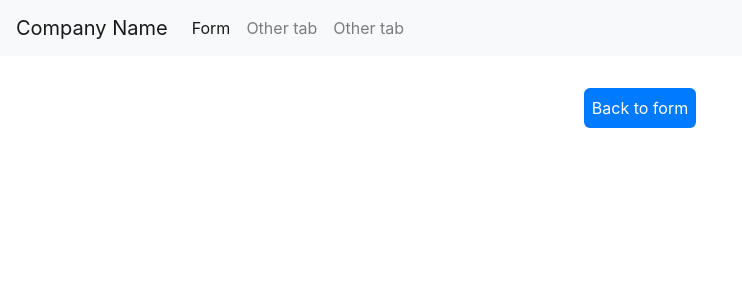
After one commit to AlexWardill/medical_form, a Django app: page /response in a window 1280 px wide. The commit adds this page. Shown: the top 300 px of the page, without its empty margins (0-742 px from the left). Run offline with Django 4.2, Linux system fonts and the light colour scheme; some libraries are stand-ins or nearby versions.

Commit message:
created response endpoint, creates new information object of form data

```diff
--- a/form/static/form/base.css
+++ b/form/static/form/base.css
@@ -10,3 +10,16 @@ and include in form.html*/
     padding: .2em;
     margin: .7em;
 }
+
+.a-container {
+    display: flex;
+    justify-content: center;
+    align-items: center;
+    margin-top: 2em;
+    width: 100%;
+}
+
+.back-btn {
+    padding: .5em;
+    border-radius: 6px;
+}
--- a/form/templates/form/form.html
+++ b/form/templates/form/form.html
@@ -1,7 +1,7 @@
 {% extends './base.html' %}
 
 {% block content %}
-<form class="form" method="post">
+<form class="form" method="post" action="/response">
     {% csrf_token %}
     <input type="text" placeholder="Name" name="name" class="form-control">
     <input type="text" placeholder="Email address" name="email" class="form-control">
--- /dev/null
+++ b/form/templates/form/response.html
@@ -0,0 +1,6 @@
+{% extends './base.html' %}
+{% block content %}
+<div class='a-container'>
+    <a class="btn-primary back-btn" href="/">Back to form</a>
+</div>
+{% endblock content %}
--- a/form/urls.py
+++ b/form/urls.py
@@ -2,5 +2,6 @@ from django.urls import path, include
 from . import views
 
 urlpatterns = [
-    path('', views.form, name='form')
+    path('', views.form, name='form'),
+    path('response', views.response, name='response')
 ]
--- a/form/views.py
+++ b/form/views.py
@@ -1,4 +1,24 @@
 from django.shortcuts import render
+from .models import Response
 
 def form(request):
     return render(request, 'form/form.html')
+
+def response(request):
+    if request.method== 'POST':
+        name = request.POST['name']
+        email = request.POST['email']
+        phone_number = request.POST['phone_number']
+        address = address.POST['address']
+        city = city.POST['city']
+        postcode = postcode.POST['postcode']
+
+        information = Response.objects.create(
+            name=name,
+            email=email,
+            phone_number=phone_number,
+            address=address,
+            city=city,
+            postcode=postcode)
+
+    return render(request, 'form/response.html')
```
